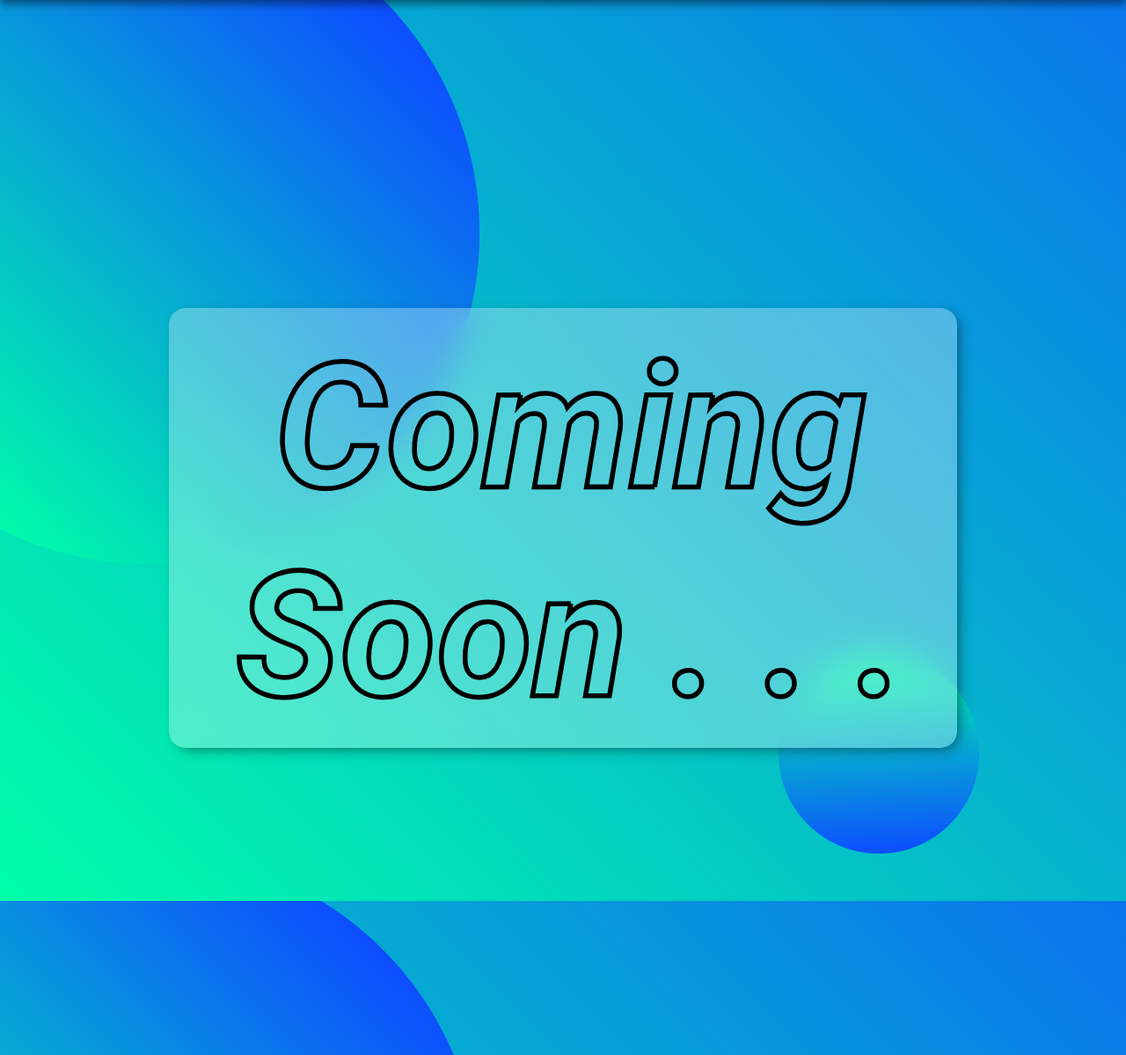
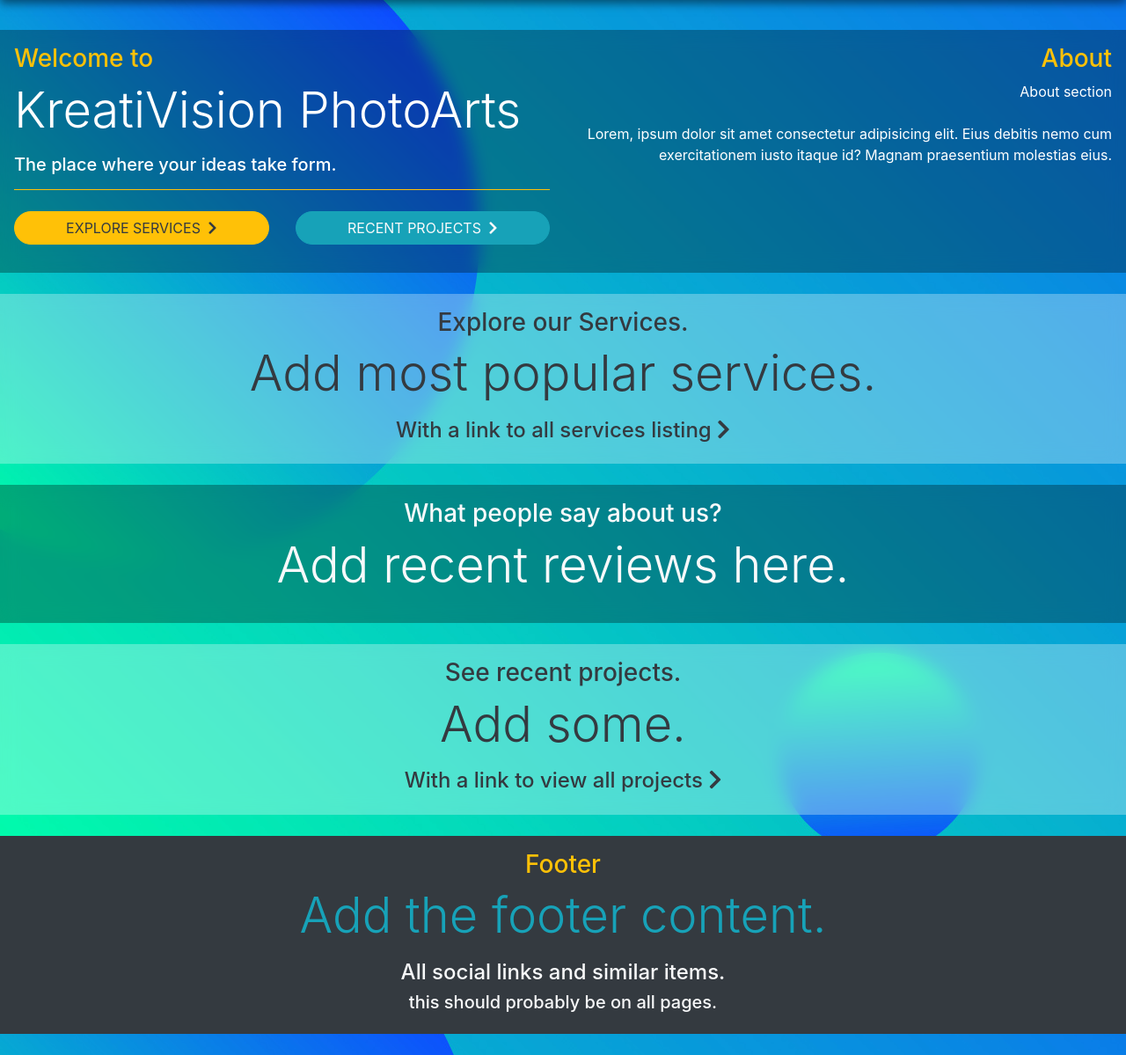
Before and after one commit to kreativision/ProjectKV, a Flask app: page /home/ in a window 1280 px wide. Shown: the part 56-1255 px from the top of the page at 88% size. Run offline with Flask 2, Linux system fonts and the light colour scheme; some libraries are stand-ins or nearby versions; some web fonts are replaced.

Commit message:
home page layout design

```diff
--- a/app/BP_home/templates/home.layout.html
+++ b/app/BP_home/templates/home.layout.html
@@ -7,6 +7,7 @@
 
 
 {% block body_content %}
+<!-- Flask messages -->
 {% with messages = get_flashed_messages(with_categories=true) %}
 {% if messages %}
 {% for category, message in messages %}
@@ -21,6 +22,56 @@
 {% endfor %}
 {% endif %}
 {% endwith %}
-{% include 'coming-soon.html' %}
+
+<!-- Welcoming section. -->
+<div class="jumbotron-fluid bg-black-glass text-white p-3 mt-4">
+  <div class="row">
+    <div class="col-md-6 col-sm-12">
+      <h3 class="h3 text-warning">Welcome to</h3>
+      <p class="display-4">KreatiVision PhotoArts</p>
+      <h5 class="h5 border-bottom border-warning pb-3">The place where your ideas take form.</h5>
+      <div class="welcome-links row">
+        <div class="col-md-6">
+          <a href="#" class="btn btn-warning btn-block text-dark my-3 services">
+            EXPLORE SERVICES <i class="fas fa-chevron-right ml-1"></i>
+          </a>
+        </div>
+        <div class="col-md-6">
+          <a href="#" class="btn btn-info btn-block text-light my-3 services">
+            RECENT PROJECTS <i class="fas fa-chevron-right ml-1"></i>
+          </a>
+        </div>
+      </div>
+    </div>
+    <div class="col-md-6 col-sm-12 text-right">
+      <h3 class="h3 text-warning">About</h3>
+      <p>About section <br><br>Lorem, ipsum dolor sit amet consectetur adipisicing elit. Eius debitis nemo cum exercitationem iusto itaque id? Magnam praesentium molestias eius.</p>
+    </div>
+  </div>
+</div>
+
+<div class="jumbotron-fluid text-center bg-white-glass text-dark p-3 mt-4">
+    <h3 class="h3">Explore our Services.</h3>
+    <p class="display-4">Add most popular services.</p>
+    <p class="h4">With a link to all services listing <i class="fas fa-chevron-right"></i></p>
+</div>
+
+<div class="jumbotron-fluid text-center bg-black-glass text-light p-3 mt-4">
+  <h3 class="h3">What people say about us?</h3>
+  <p class="display-4">Add recent reviews here.</p>
+</div>
+
+<div class="jumbotron-fluid text-center bg-white-glass text-dark p-3 mt-4">
+  <h3 class="h3">See recent projects.</h3>
+  <p class="display-4">Add some.</p>
+  <p class="h4">With a link to view all projects <i class="fas fa-chevron-right"></i></p>
+</div>
+
+<div class="jumbotron-fluid text-center bg-dark text-light p-3 my-4">
+  <h3 class="h3 text-warning">Footer</h3>
+  <p class="display-4 text-info">Add the footer content.</p>
+  <p class="h4">All social links and similar items.</p>
+  <p class="h5">this should probably be on all pages.</p>
+</div>
 
 {% endblock body_content%}
```
Lines whose indentation alone changed are shown as unchanged.
